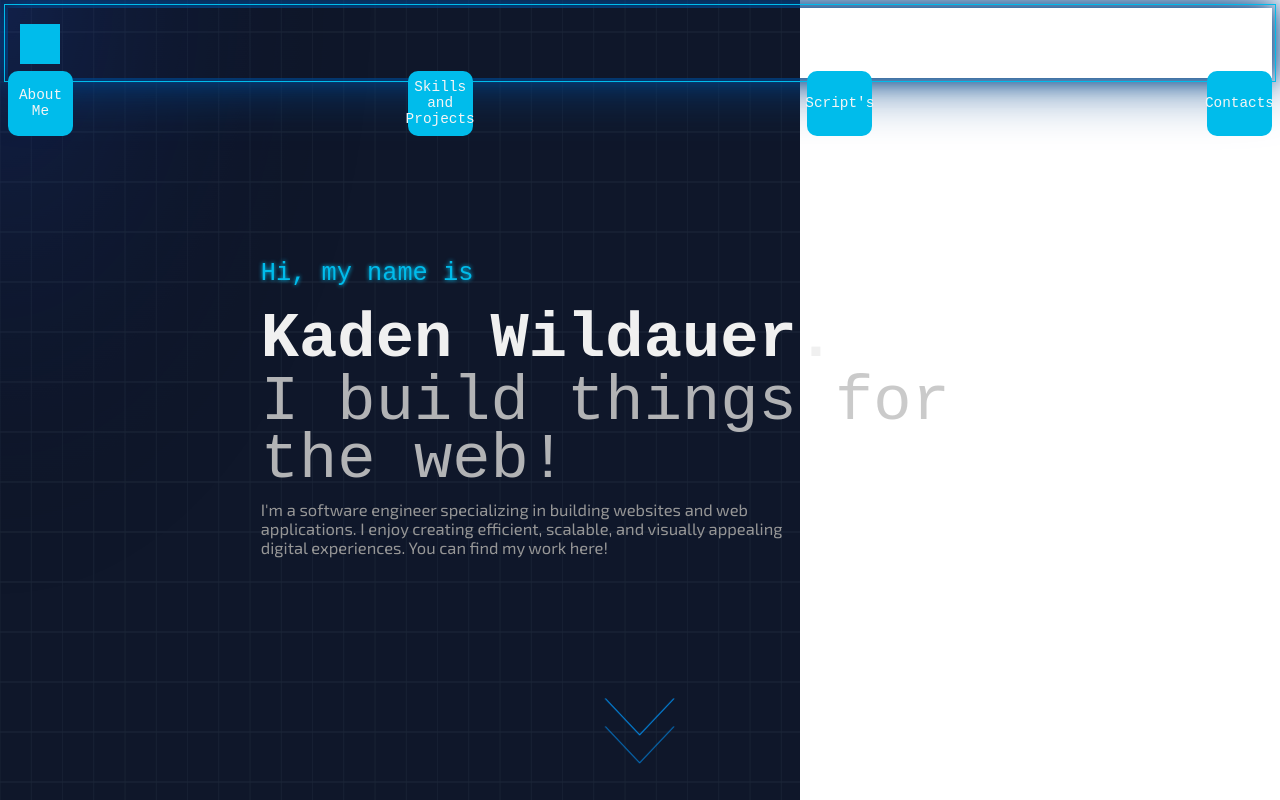
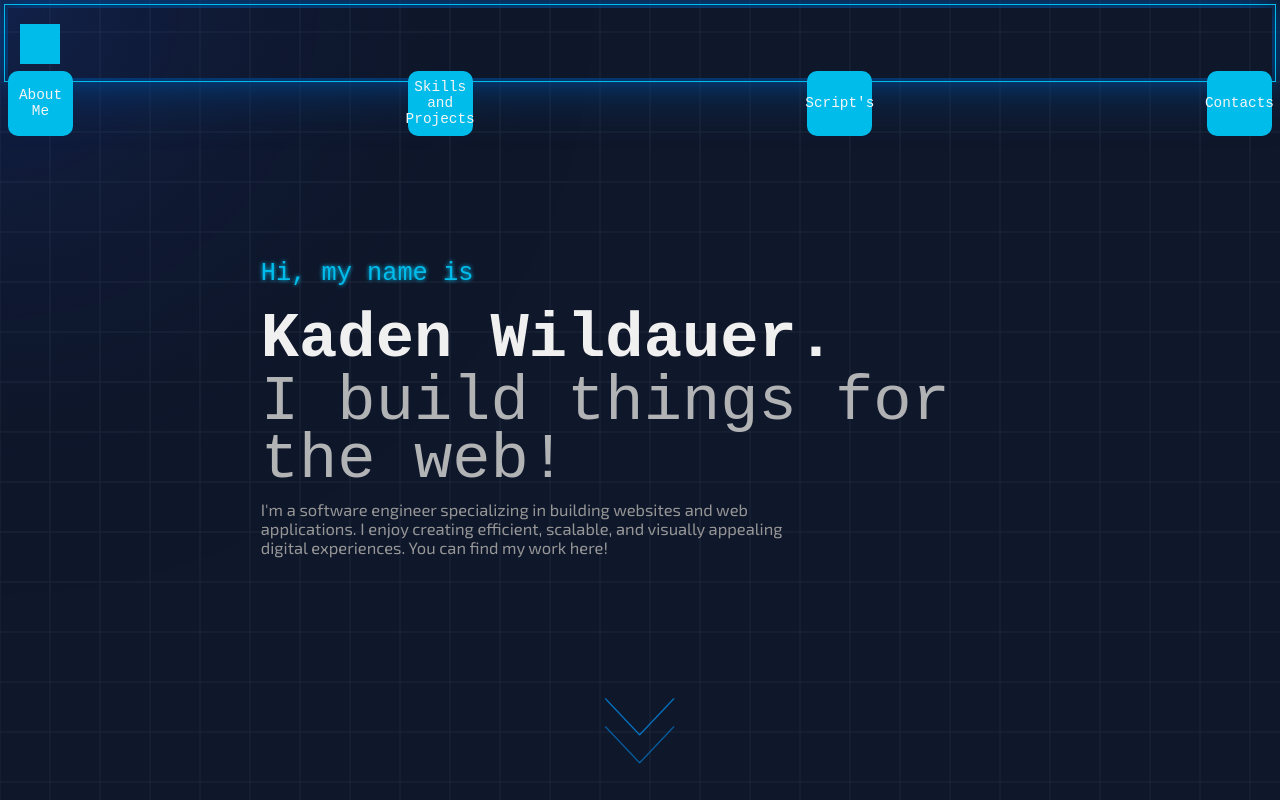
Before and after one commit to TheHeartstriker/Portfolio, a Next.js app in the folder Portfolio/: page / in a window 1280 px wide. Shown: the top 800 px of the page. Built offline with nearby package versions, Linux system fonts and the light colour scheme; a web font is replaced by a local one.

Commit message:
Another mobile check

```diff
--- a/Portfolio/src/components/Backgrounds/background.css
+++ b/Portfolio/src/components/Backgrounds/background.css
@@ -1,7 +1,7 @@
 #backgroundId {
   position: fixed;
   background: rgb(15 23 42 / 1);
-  width: 100dvh;
+  width: 100dvw;
   height: 100dvh;
   top: 0;
   left: 0;
--- a/Portfolio/src/components/backgrounds/background.css
+++ b/Portfolio/src/components/backgrounds/background.css
@@ -1,7 +1,7 @@
 #backgroundId {
   position: fixed;
   background: rgb(15 23 42 / 1);
-  width: 100dvh;
+  width: 100dvw;
   height: 100dvh;
   top: 0;
   left: 0;
--- a/Portfolio/src/components/backgrounds/background.jsx
+++ b/Portfolio/src/components/backgrounds/background.jsx
@@ -129,12 +129,7 @@ function Background() {
 
   return (
     <div>
-      <canvas
-        ref={backgroundRef}
-        id="backgroundId"
-        width={canvasSize.width}
-        height={canvasSize.height}
-      />
+      <canvas ref={backgroundRef} id="backgroundId" />
     </div>
   );
 }
```
